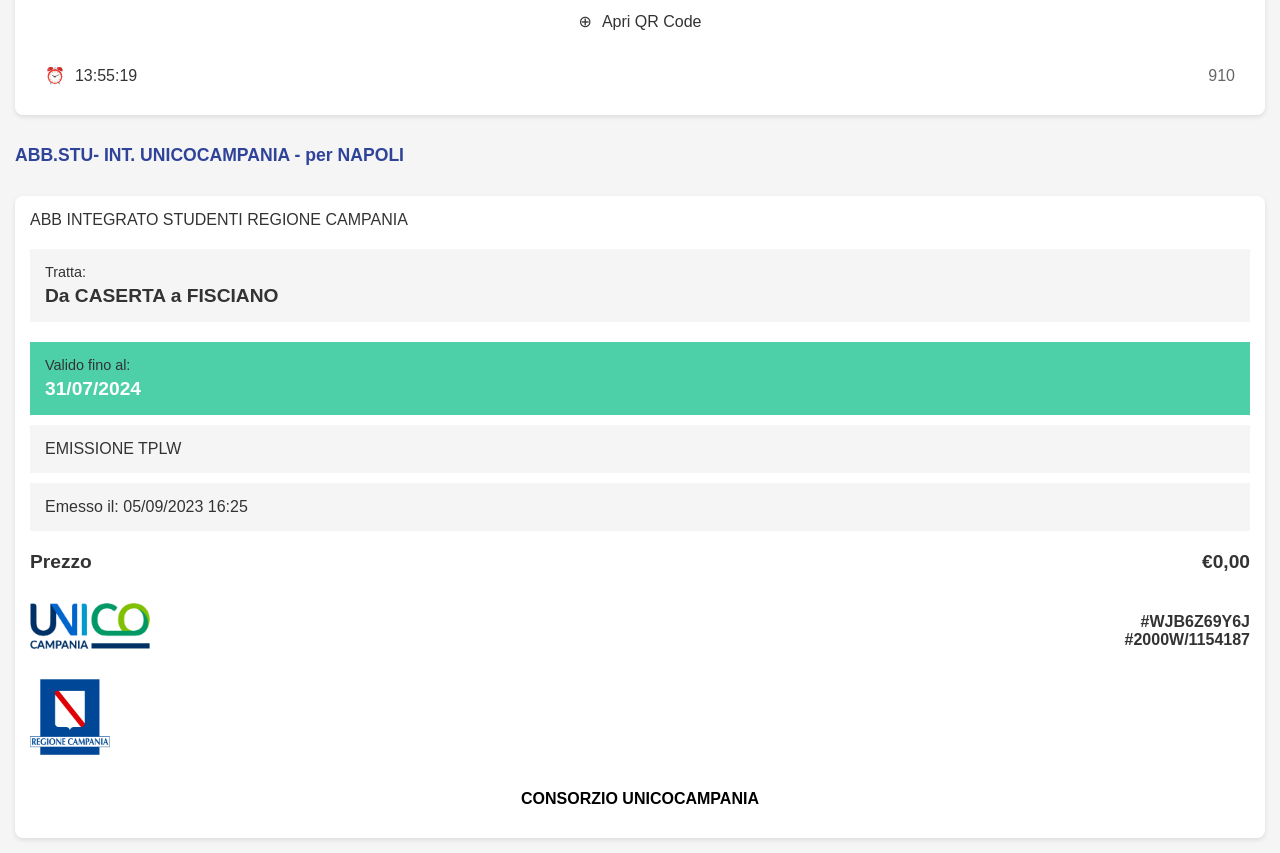
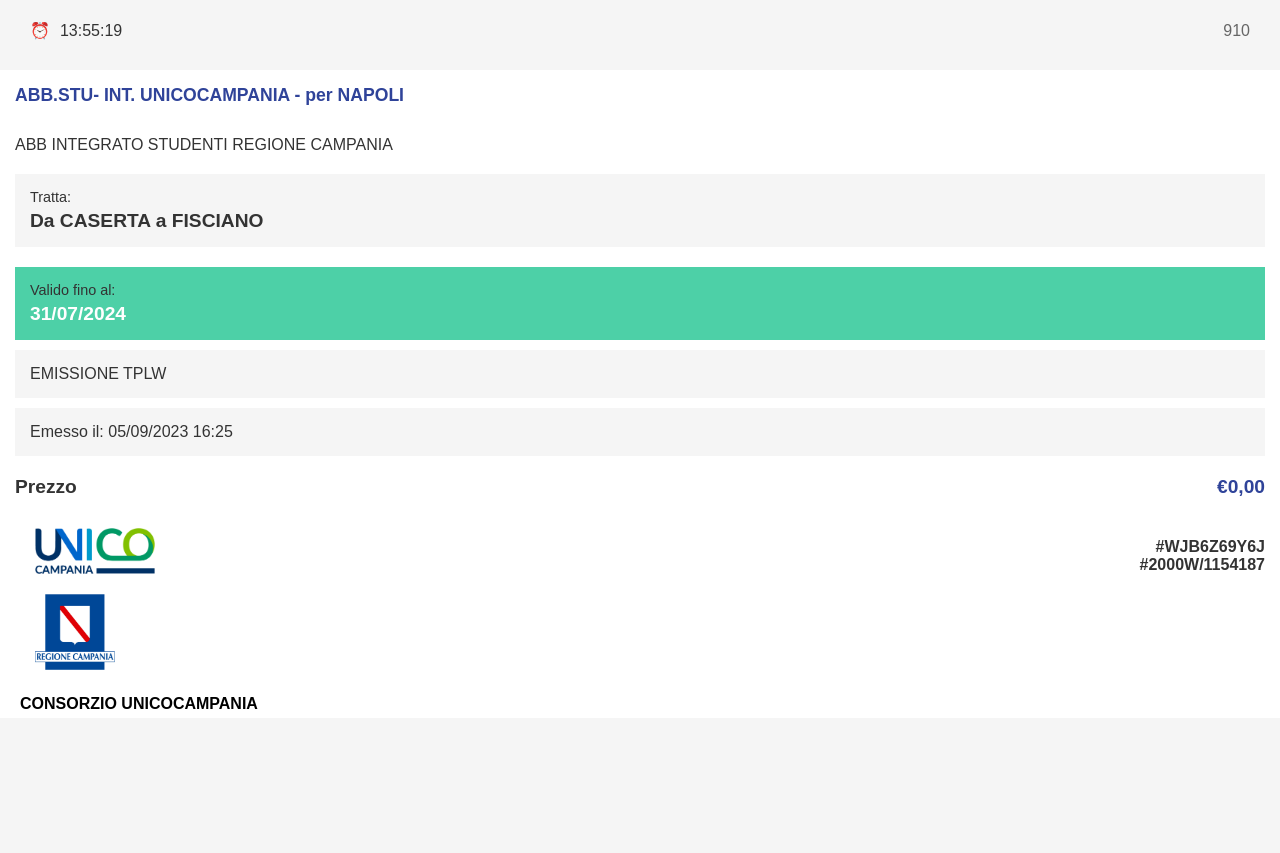
Before and after one commit to shanakasp/QR-Site-Frontend, a plain HTML site: page index.html in a window 1280 px wide. Shown: the part 739-1592 px from the top of the page. After the commit the page ends 1472 px from the top, so only its background shows below. Drawn offline with Linux system fonts and the light colour scheme.

Commit message:
modified index.html in .

```diff
--- a/index.html
+++ b/index.html
@@ -73,10 +73,8 @@
       }
 
       .card {
-        background-color: white;
-        border-radius: 8px;
         margin: 15px;
-        box-shadow: 0 2px 5px rgba(0, 0, 0, 0.1);
+
         overflow: hidden;
       }
 
@@ -98,7 +96,6 @@
       }
 
       .card-content {
-        padding: 15px;
       }
 
       .user-info {
@@ -263,11 +260,22 @@
         width: 80px;
       }
 
+      .amount {
+        color: #2f4399;
+      }
+
+      .section2 {
+        background-color: #fff;
+      }
+
+      .bottom-images {
+        padding-left: 20px;
+      }
       .consortium-info {
         background-color: #fff;
         color: #000;
-        text-align: center;
-        padding: 15px;
+        text-align: left;
+        padding: 5px;
         font-weight: bold;
         margin-top: 10px;
       }
@@ -335,6 +343,7 @@
       </div>
     </div>
 
+    <div class="section2">
       <!-- Pass Type Section -->
       <div class="pass-type">ABB.STU- INT. UNICOCAMPANIA - per NAPOLI</div>
 
@@ -364,9 +373,10 @@
 
             <div class="price-row">
               <div>Prezzo</div>
-            <div>€0,00</div>
+              <div class="amount">€0,00</div>
             </div>
 
+            <div class="bottom-images">
               <div class="logo-section">
                 <img
                   src="./images/unico_logo.png"
@@ -383,8 +393,10 @@
                   class="region-logo"
                 />
               </div>
+            </div>
 
             <div class="consortium-info">CONSORZIO UNICOCAMPANIA</div>
+          </div>
         </div>
       </div>
     </div>
```
Lines whose indentation alone changed are shown as unchanged.
